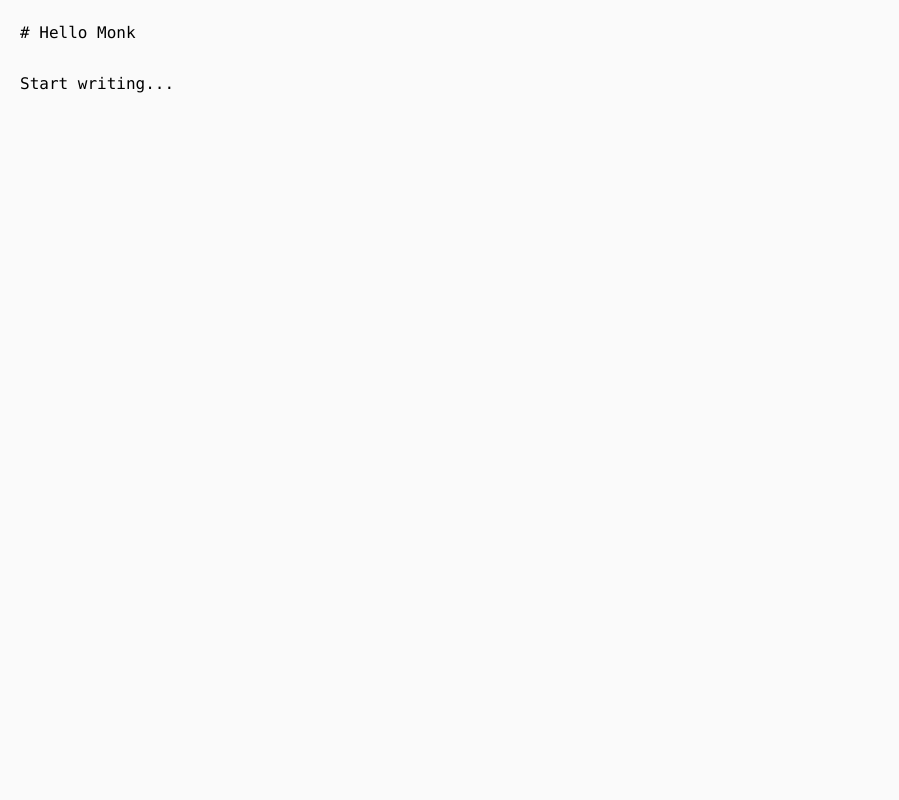
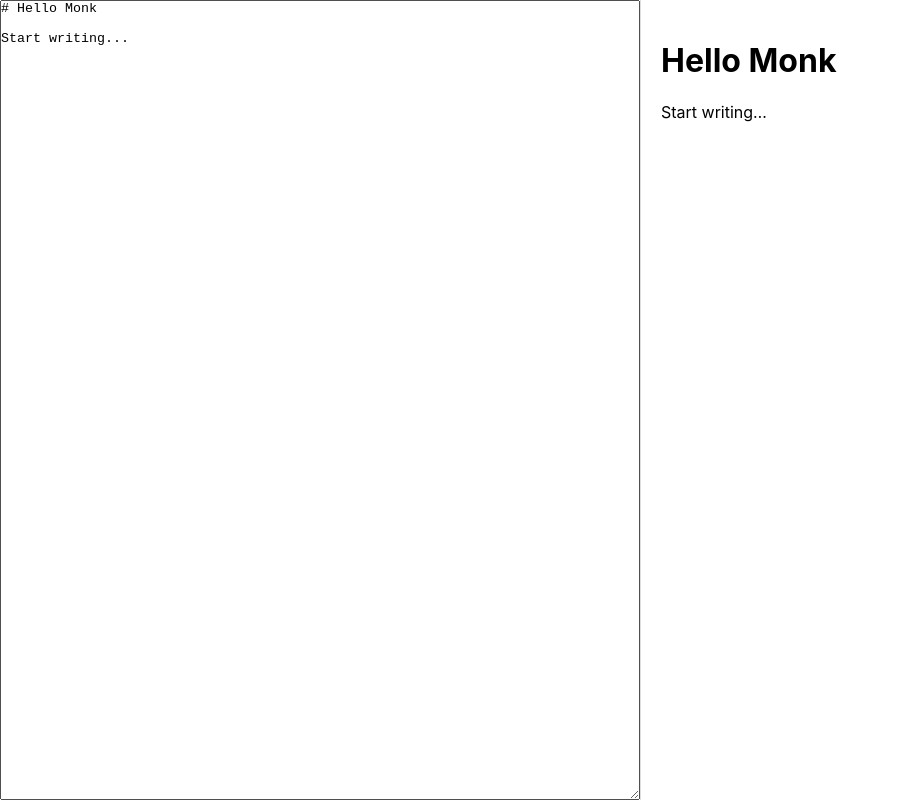
Before and after one commit to manmanhz/MDon, a React (Vite) app: page / in a window 1280 px wide. Shown: the whole page, without its empty margins (0-899 px from the left). Built offline with nearby package versions, Linux system fonts and the light colour scheme.

Commit message:
feat: add Preview component with TDD tests

```diff
--- a/src/App.css
+++ b/src/App.css
@@ -9,20 +9,33 @@ body {
 }
 
 .app {
+  display: flex;
   height: 100vh;
-  display: flex;
-  flex-direction: column;
 }
 
 .editor {
-  width: 100%;
+  width: 50%;
+  height: 100%;
+}
+
+.preview {
+  width: 50%;
   height: 100%;
   padding: 20px;
-  border: none;
-  outline: none;
-  resize: none;
-  font-family: 'SF Mono', Monaco, 'Courier New', monospace;
-  font-size: 16px;
-  line-height: 1.6;
-  background: #fafafa;
+  overflow-y: auto;
+  border-left: 1px solid #ddd;
+  background: white;
 }
+
+/* Markdown preview styles */
+.preview h1 { font-size: 2em; margin: 0.67em 0; }
+.preview h2 { font-size: 1.5em; margin: 0.75em 0; }
+.preview h3 { font-size: 1.17em; margin: 0.83em 0; }
+.preview p { margin: 1em 0; }
+.preview code { background: #f4f4f4; padding: 2px 4px; border-radius: 3px; }
+.preview pre { background: #f4f4f4; padding: 16px; border-radius: 6px; overflow-x: auto; }
+.preview pre code { background: none; padding: 0; }
+.preview blockquote { border-left: 4px solid #ddd; padding-left: 16px; color: #666; }
+.preview ul, .preview ol { padding-left: 2em; margin: 1em 0; }
+.preview a { color: #0366d6; }
+.preview img { max-width: 100%; }
--- a/src/App.jsx
+++ b/src/App.jsx
@@ -1,13 +1,17 @@
 import React, { useState } from 'react';
 import Editor from './components/Editor';
+import Preview from './components/Preview';
+import { parseMarkdown } from './utils/parser';
 import './App.css';
 
 function App() {
   const [content, setContent] = useState('# Hello Monk\n\nStart writing...');
+  const html = parseMarkdown(content);
 
   return (
     <div className="app">
       <Editor content={content} onChange={setContent} />
+      <Preview html={html} />
     </div>
   );
 }
--- /dev/null
+++ b/src/components/Preview.jsx
@@ -0,0 +1,12 @@
+import React from 'react';
+
+function Preview({ html }) {
+  return (
+    <div
+      className="preview"
+      dangerouslySetInnerHTML={{ __html: html }}
+    />
+  );
+}
+
+export default Preview;
```
Also changed, not shown: 1 other file (tests, documents, lock files or other folders).
